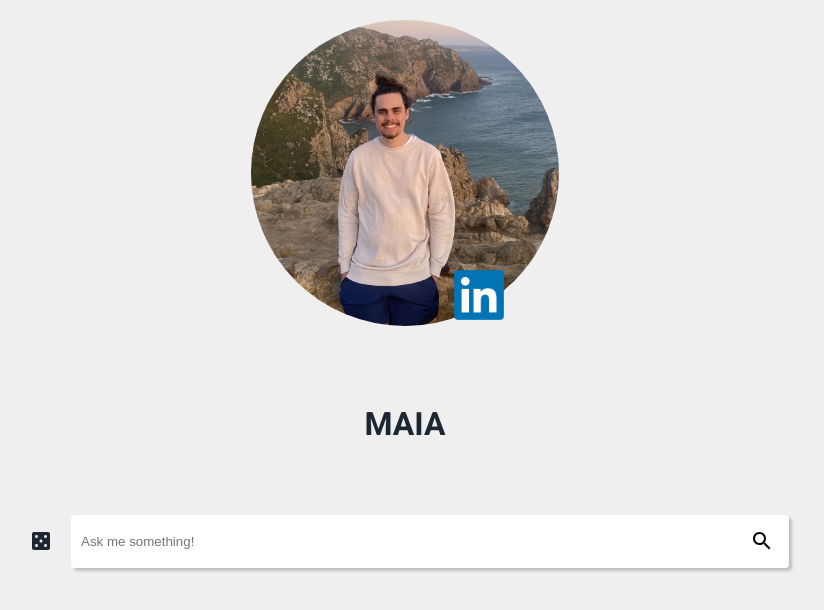
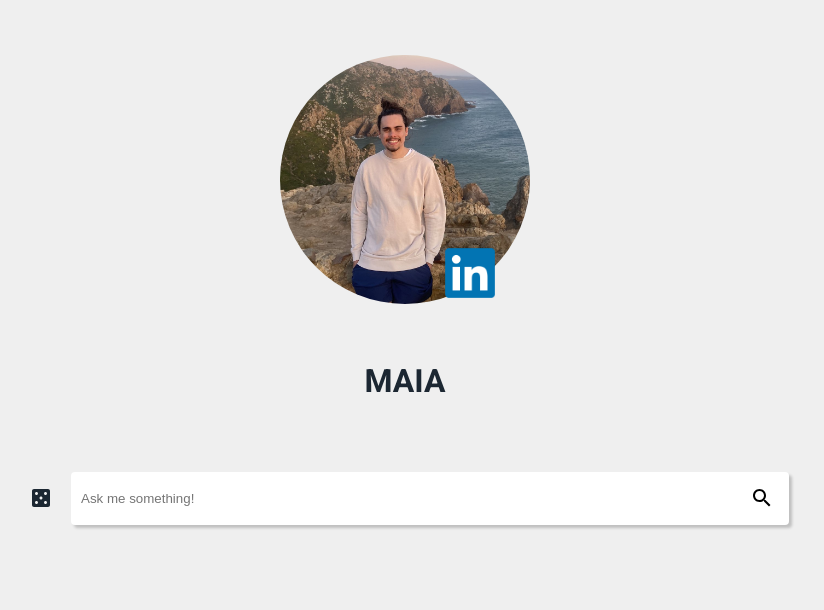
Before and after one commit to guilherme01macedo/ai_assistant_fe, a React (Create React App) app: page / in a window 1280 px wide. Shown: the top 610 px of the page, without its empty margins (235-1059 px from the left). Built offline with nearby package versions, Linux system fonts and the light colour scheme.

Commit message:
feat: dimensions and styling wip, after search screen and break lines to be implemented

```diff
--- a/src/App.scss
+++ b/src/App.scss
@@ -30,6 +30,8 @@ body{
   flex-direction: column;
   width: 50vw;
   gap: 30px;
+  justify-content: center;
+  min-height: 70vh;
   @media screen and (max-width: $small) {
     width: 90vw;
     gap: 20px;
--- a/src/components/Header/Header.scss
+++ b/src/components/Header/Header.scss
@@ -12,6 +12,7 @@
 .header__image-container {
     width: 40%;
     height: auto;
+    max-width: 250px;
     @media screen and (max-width: variables.$medium) {
         width: 60%;
     }
@@ -21,10 +22,14 @@
         object-fit: cover;
         border-radius: 100%
     }
+    @media screen and (min-width: 1100) {
+        width: 20%;
+    }
 }
 
 .header__animated-text {
     transition: transform 0.4s ease-in-out;
+    margin-block-start: 0px;
 
     &:hover {
         transform: scale(0.7);
```
